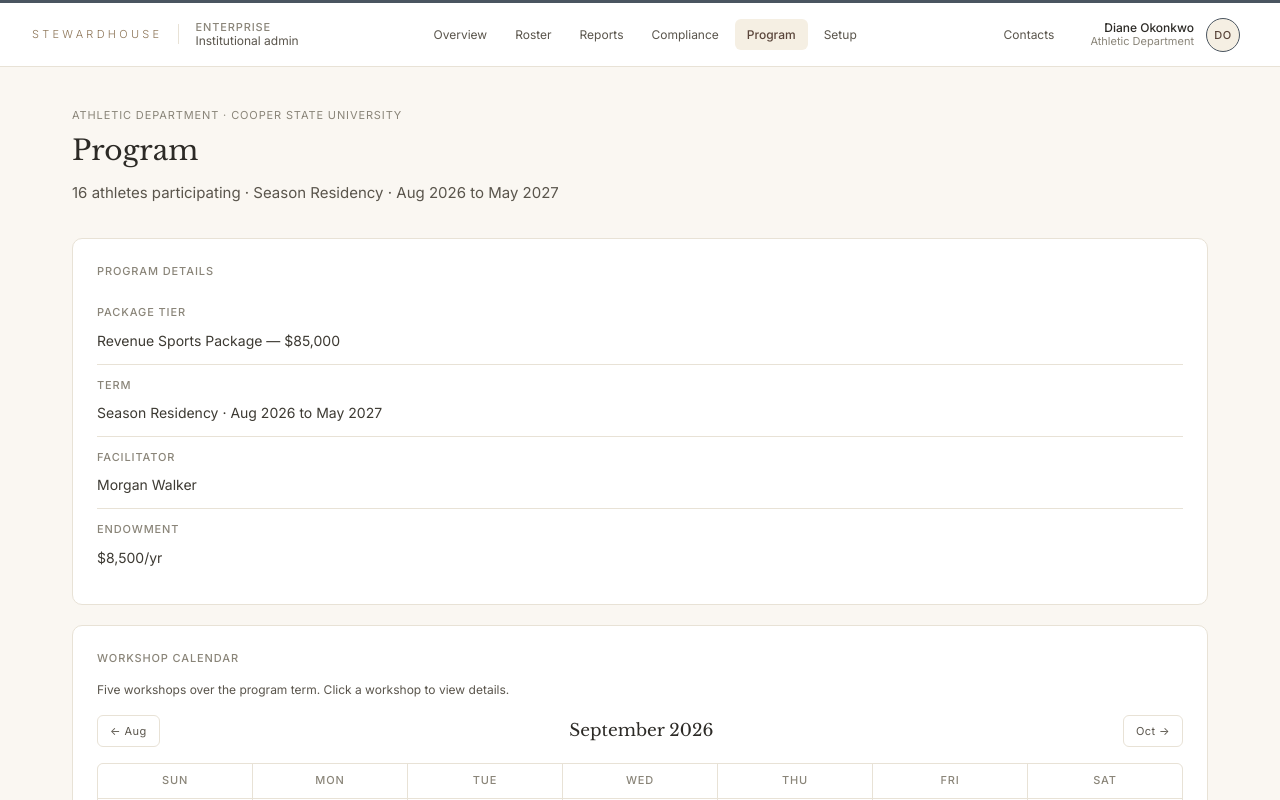
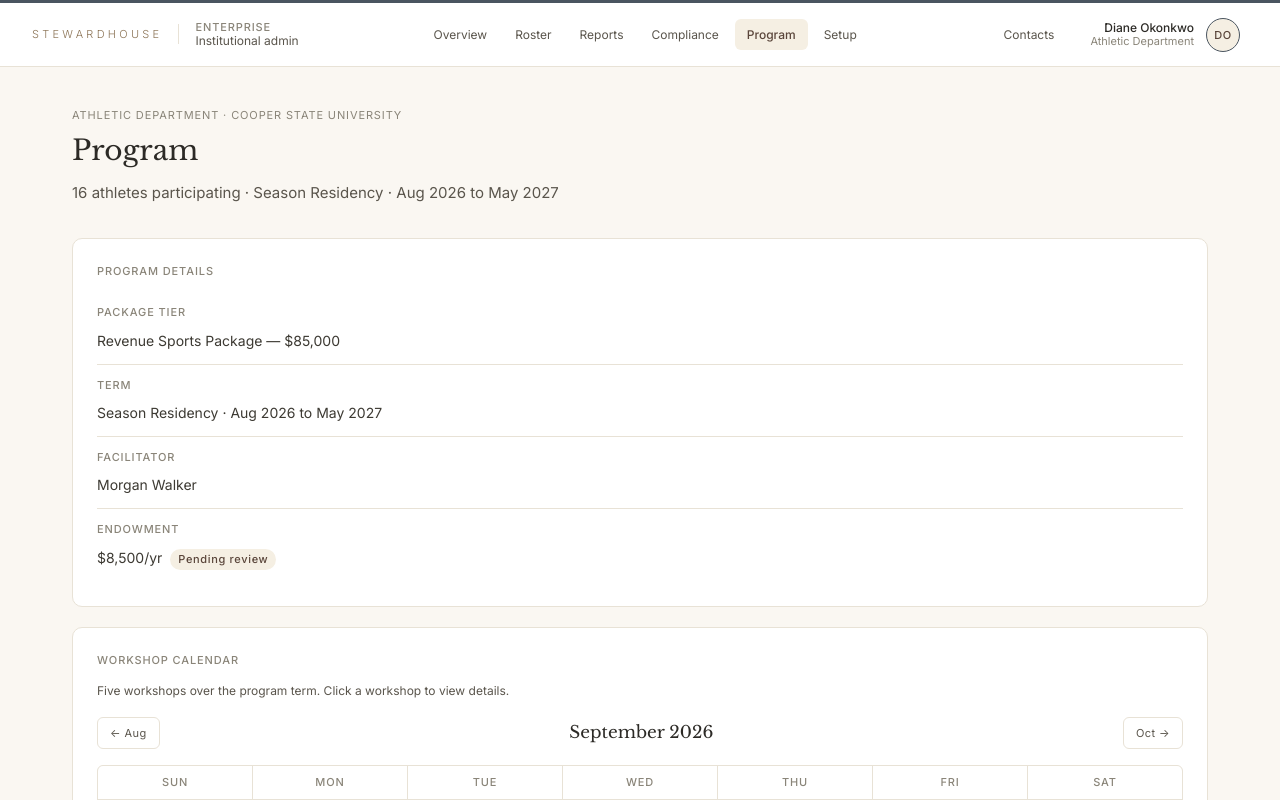
Before and after one commit to talabifaouzi/stewardhouse-app, a React (Vite) app: page /enterprise/program in a window 1280 px wide. Shown: the top 800 px of the page. Built offline with nearby package versions, Linux system fonts and the light colour scheme.

Commit message:
Enterprise: endowment pending-review indicator (slice 15)

```diff
--- a/src/surfaces/enterprise/EnterpriseProgram.jsx
+++ b/src/surfaces/enterprise/EnterpriseProgram.jsx
@@ -28,7 +28,16 @@ export default function EnterpriseProgram() {
             <InfoRow label="Package tier" value={`${profile.tier} — ${profile.annual}`} />
             <InfoRow label="Term" value={`${termPart} · ${dateRangePart}`} />
             <InfoRow label="Facilitator" value={profile.facilitator} />
-            <InfoRow label="Endowment" value={profile.endowment} last />
+            <InfoRow
+              label="Endowment"
+              value={(
+                <>
+                  {profile.endowment}
+                  <span style={pendingPillStyle}>Pending review</span>
+                </>
+              )}
+              last
+            />
           </div>
         </Card>
 
@@ -144,3 +153,15 @@ const moduleNoteStyle = {
   marginTop: 'var(--sh-space-3)',
   maxWidth: '640px',
 };
+
+const pendingPillStyle = {
+  display: 'inline-block',
+  padding: '2px 8px',
+  background: 'var(--sh-bronze-tint)',
+  color: 'var(--sh-bronze-deep)',
+  borderRadius: 'var(--sh-radius-full)',
+  fontSize: 'var(--sh-text-xs)',
+  fontWeight: 500,
+  letterSpacing: '0.06em',
+  marginLeft: 'var(--sh-space-2)',
+};
```
